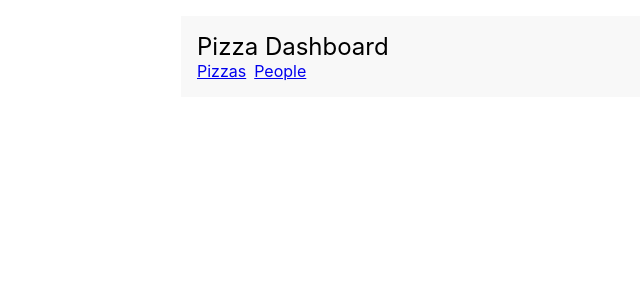
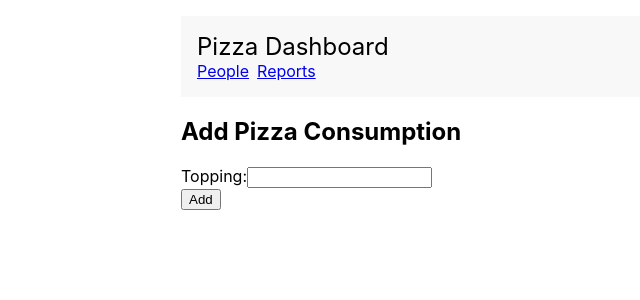
Before and after one commit to arojasc30/pizzatracker-fe, a React (Create React App) app: page /add-pizza/1 in a window 1280 px wide. Shown: the top 300 px of the page, without its empty margins (59-699 px from the left). Built offline with nearby package versions, Linux system fonts and the light colour scheme.

Commit message:
Added manage and list models pages

```diff
--- a/src/components/App/routes.js
+++ b/src/components/App/routes.js
@@ -1,11 +1,22 @@
 import React from 'react';
 import { Route, Routes } from 'react-router-dom';
 import PeopleList from '../People/PeopleList';
+import AddPerson from '../People/AddPerson';
+import PizzasList from '../Pizzas/PizzasList';
+import AddPizza from '../Pizzas/AddPizza';
 
 function RoutesConfig() {
   return (
     <Routes>
       <Route exact path="/people" element={<PeopleList />} />
+      <Route
+        exact
+        path="/pizzas-by-person/:personId"
+        element={<PizzasList />}
+      />
+      <Route exact path="/add-person" element={<AddPerson />} />
+      <Route exact path="/add-person" element={<AddPerson />} />
+      <Route exact path="/add-pizza/:personId" element={<AddPizza />} />
     </Routes>
   );
 }
--- /dev/null
+++ b/src/components/People/AddPerson.js
@@ -0,0 +1,44 @@
+import React, { useState } from 'react';
+import api from '../../services/api';
+
+const AddPerson = () => {
+  const [name, setName] = useState('');
+
+  const handleFormSubmit = (event) => {
+    event.preventDefault();
+
+    const formData = {
+      name,
+    };
+
+    api
+      .post('/people', formData)
+      .then((response) => {
+        console.log('Person added successfully:', response.data);
+        setName('');
+      })
+      .catch((error) => {
+        console.error('Error adding person:', error);
+      });
+  };
+
+  return (
+    <div>
+      <h2>Add Person</h2>
+      <form onSubmit={handleFormSubmit}>
+        <label>
+          Name:
+          <input
+            type="text"
+            value={name}
+            onChange={(event) => setName(event.target.value)}
+          />
+        </label>
+        <br />
+        <button type="submit">Add</button>
+      </form>
+    </div>
+  );
+};
+
+export default AddPerson;
--- a/src/components/People/PeopleList.js
+++ b/src/components/People/PeopleList.js
@@ -1,4 +1,5 @@
 import React, { useEffect, useState } from 'react';
+import { Link } from 'react-router-dom';
 import API from '../../services/api';
 
 const PeopleList = () => {
@@ -24,11 +25,17 @@ const PeopleList = () => {
       {people.length === 0 ? (
         <p>No people found.</p>
       ) : (
-        <ul>
-          {people.map((person) => (
-            <li key={person.id}>{person.name}</li>
-          ))}
-        </ul>
+        <>
+          <ul>
+            {people.map((person) => (
+              <li key={person.id}>
+                {person.name}
+                <Link to={`/pizzas-by-person/${person.id}`}> View pizzas</Link>
+              </li>
+            ))}
+          </ul>
+          <Link to="/add-person">Add Person</Link>
+        </>
       )}
     </div>
   );
--- /dev/null
+++ b/src/components/Pizzas/AddPizza.js
@@ -0,0 +1,47 @@
+import React, { useState } from 'react';
+import { useParams } from 'react-router-dom';
+import api from '../../services/api';
+
+const AddPizza = () => {
+  const { personId } = useParams();
+  const [topping, setTopping] = useState('');
+
+  const handleFormSubmit = (event) => {
+    event.preventDefault();
+
+    const formData = {
+      topping,
+      "person_id": personId
+    };
+
+    api
+      .post('/pizzas', formData)
+      .then((response) => {
+        console.log('Pizzas added successfully:', response.data);
+        setTopping('');
+      })
+      .catch((error) => {
+        console.error('Error adding pizza:', error);
+      });
+  };
+
+  return (
+    <div>
+      <h2>Add Pizza Consumption</h2>
+      <form onSubmit={handleFormSubmit}>
+        <label>
+          Topping:
+          <input
+            type="text"
+            value={topping}
+            onChange={(event) => setTopping(event.target.value)}
+          />
+        </label>
+        <br />
+        <button type="submit">Add</button>
+      </form>
+    </div>
+  );
+};
+
+export default AddPizza;
--- /dev/null
+++ b/src/components/Pizzas/PizzasList.js
@@ -0,0 +1,48 @@
+import React, { useEffect, useState } from 'react';
+import { Link, useParams } from 'react-router-dom';
+import API from '../../services/api';
+
+const PizzasList = () => {
+  const { personId } = useParams();
+  const [pizzas, setPizzas] = useState([]);
+
+  useEffect(() => {
+    const fetchPizzas = async () => {
+      try {
+        const response = await API.get(`/pizzas/${personId}`);
+        setPizzas(response.data);
+      } catch (error) {
+        console.error('Error fetching people:', error);
+      }
+    };
+
+    fetchPizzas();
+  }, []);
+
+  const formatDate = (dateString) => {
+    const date = new Date(dateString);
+    return date.toLocaleDateString();
+  }
+
+  return (
+    <div>
+      <h2>Eaten pizzas</h2>
+      {pizzas.length === 0 ? (
+        <p>No pizzas found.</p>
+      ) : (
+        <>
+          <ul>
+            {pizzas.map((pizza) => (
+              <li key={pizza.id}>
+                {`${pizza.topping} on ${formatDate(pizza.date)}`}
+              </li>
+            ))}
+          </ul>
+          <Link to={`/add-pizza/${personId}`}>Add Pizza</Link>
+        </>
+      )}
+    </div>
+  );
+};
+
+export default PizzasList;
--- a/src/components/common/Header/Header.js
+++ b/src/components/common/Header/Header.js
@@ -15,11 +15,11 @@ const Header = () => {
     <div style={headerStyles}>
       <div style={{ fontSize: '24px', margin: '0' }}>Pizza Dashboard</div>
       <nav>
-        <Link to="/pizzas" style={linkStyles}>
-          Pizzas
-        </Link>
         <Link to="/people" style={linkStyles}>
           People
+        </Link>
+        <Link to="/reports" style={linkStyles}>
+          Reports
         </Link>
       </nav>
     </div>
```
